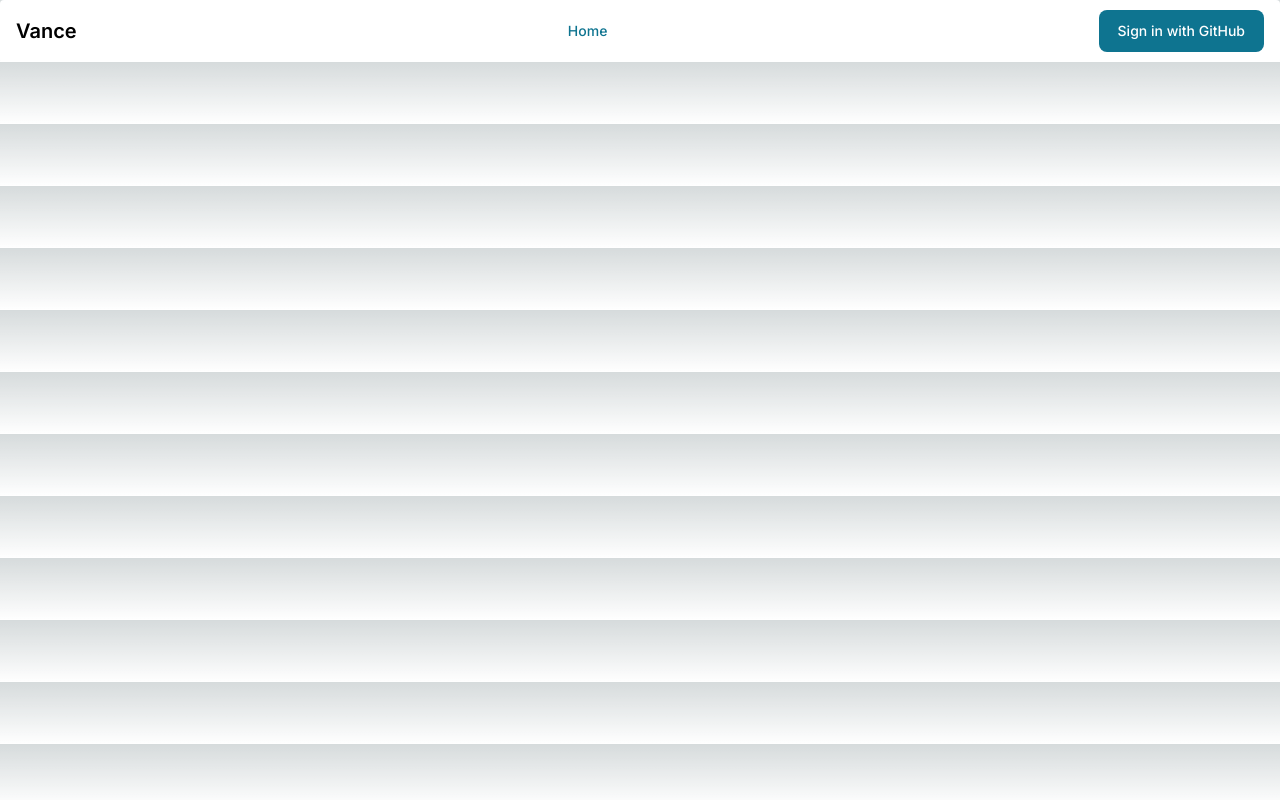
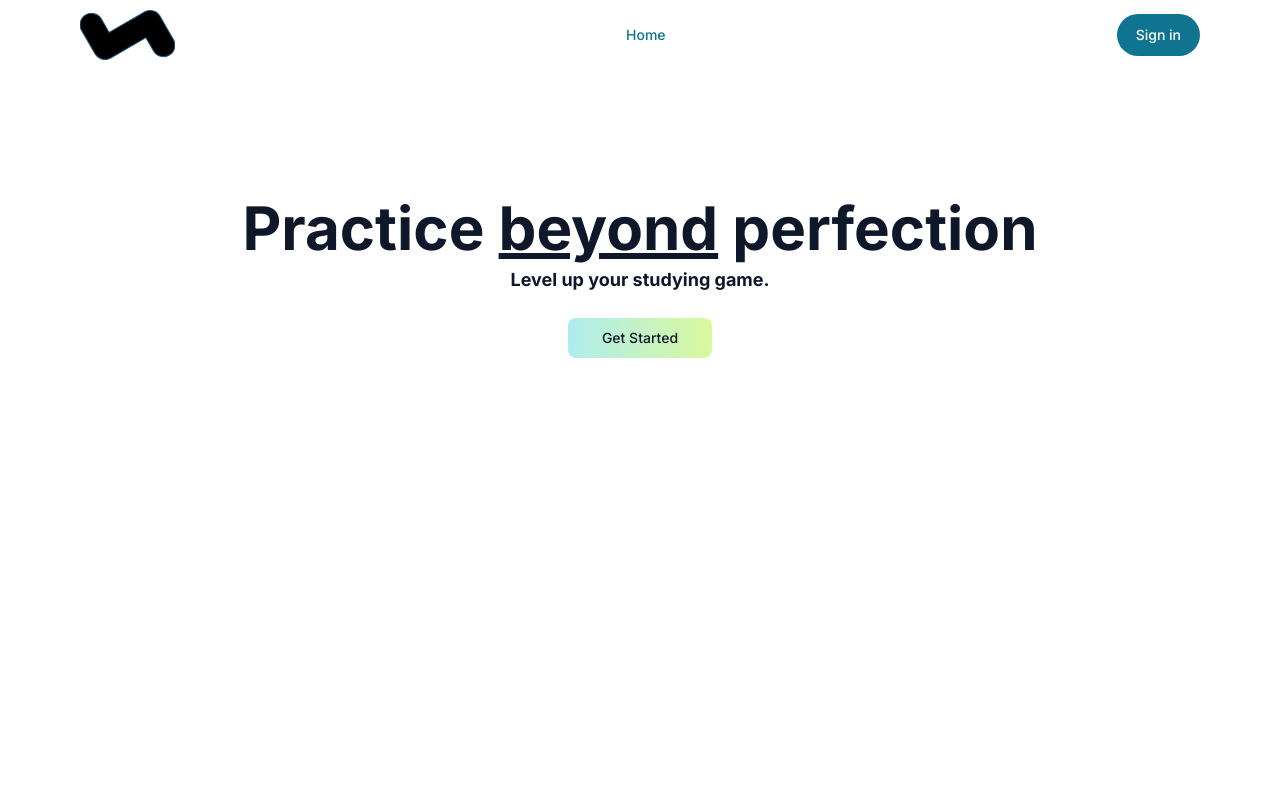
Before and after one commit to chene0/vance, a Next.js app: page / in a window 1280 px wide. Built offline with nearby package versions, Linux system fonts and the light colour scheme; no server answers.

Commit message:
Create basis of homepage

```diff
--- /dev/null
+++ b/app/AnimatedLogo.tsx
@@ -0,0 +1,47 @@
+'use client'
+
+import { motion } from "framer-motion";
+
+export default function AnimatedLogo() {
+    const icon = {
+        hidden: { pathLength: 0, opacity: 0 },
+        visible: (i: number) => {
+            const delay = 1 + i * 0.5;
+            return {
+                pathLength: 1,
+                opacity: 1,
+                transition: {
+                    pathLength: { delay, type: "spring", duration: 2, bounce: 0 },
+                    opacity: { delay, duration: 2 }
+                }
+            };
+        }
+    }
+
+    return (
+        <motion.svg
+            viewBox="0 0 937 484"
+            width={95}
+            height={50}
+            initial="hidden"
+            animate="visible"
+        >
+            <motion.path
+                fill-rule="evenodd"
+                clip-rule="evenodd"
+                d="M797.63 72.4803C795.562 67.1698 793.065 61.9486 790.128 56.8609C769.063 20.375 730.723 0.0806735 691.405 0.344528C671.988 0.214066 652.282 5.09026 634.252 15.5C630.397 17.7253 626.724 20.1434 623.236 22.7351L287.324 216.674L211.222 84.8609C180.018 30.8138 110.908 12.2959 56.8609 43.5C2.81381 74.7041 -15.7041 143.814 15.5 197.861L148 427.358C175.011 474.143 230.426 494.305 279.887 478.638C287.873 476.182 295.709 472.795 303.251 468.44L649.77 268.378L725.391 399.358C756.595 453.405 825.704 471.923 879.752 440.718C933.799 409.514 952.317 340.405 921.112 286.358L797.63 72.4803Z"
+                fill="url(#paint0_linear_19_32)"
+                stroke="#22577E"
+                strokeWidth={10}
+                variants={icon}
+                custom={1}
+            />
+            <motion.defs>
+                <linearGradient id="paint0_linear_19_32" x1="468.306" y1="0.34198" x2="468.306" y2="483.876" gradientUnits="userSpaceOnUse">
+                    <motion.stop stop-color="#95D1CC" />
+                    <motion.stop offset="1" stop-color="#5584AC" stop-opacity="0.419608" />
+                </linearGradient>
+            </motion.defs>
+        </motion.svg>
+    )
+}
--- a/app/page.tsx
+++ b/app/page.tsx
@@ -2,25 +2,35 @@ import { auth } from '@/auth'
 
 import { Button, Navbar, NavbarBrand, NavbarCollapse, NavbarLink, NavbarToggle } from "flowbite-react";
 import { redirect } from 'next/navigation';
+import AnimatedLogo from './AnimatedLogo';
 
 export default async function Component() {
   const session = await auth()
   if (session) redirect("./workspace")
 
   return (
+    <div className='min-h-screen bg-white'>
+      <div className='mx-16'>
         <Navbar fluid rounded>
           <NavbarBrand href="./">
-        <span className="self-center whitespace-nowrap text-xl font-semibold dark:text-white">Vance</span>
+            <AnimatedLogo />
           </NavbarBrand>
           <div className="flex md:order-2">
-        <Button href="./api/auth/signin">Sign in with GitHub</Button>
+            <Button pill href="./api/auth/signin">Sign in</Button>
             <NavbarToggle />
           </div>
           <NavbarCollapse>
-        <NavbarLink href="#" active>
+            <NavbarLink className='text-center' href="#" active>
               Home
             </NavbarLink>
           </NavbarCollapse>
         </Navbar>
+        <div className='mt-32'>
+          <h1 className='text-center font-display text-slate-900 text-6xl font-bold'>Practice <u>beyond</u> perfection</h1>
+          <h4 className='mt-2 text-center font-heading text-slate-900 text-lg font-bold'>Level up your studying game.</h4>
+          <Button className='w-36 mt-6 mx-auto' size="md" gradientDuoTone="tealToLime" href="./api/auth/signin">Get Started</Button>
+        </div>
+      </div>
+    </div>
   );
 }
--- a/tailwind.config.ts
+++ b/tailwind.config.ts
@@ -16,12 +16,11 @@ const config: Config = {
           "conic-gradient(from 180deg at 50% 50%, var(--tw-gradient-stops))",
       },
     },
-    // colors: {
-    //   "primary": "477D7F",
-    //   "secondary": "1F5357",
-    //   "tertiary": "64BD97",
-    //   "quaternary": "C2FFBB",
-    // },
+    fontFamily: {
+      'display': ['"Inter"', 'sans-serif'],
+      'heading': ['"Inter"', 'sans-serif'],
+      'body': ['"Inter"', 'sans-serif'],
+    }
   },
   plugins: [
     flowbite.plugin(),
```
Lines whose indentation alone changed are shown as unchanged.
